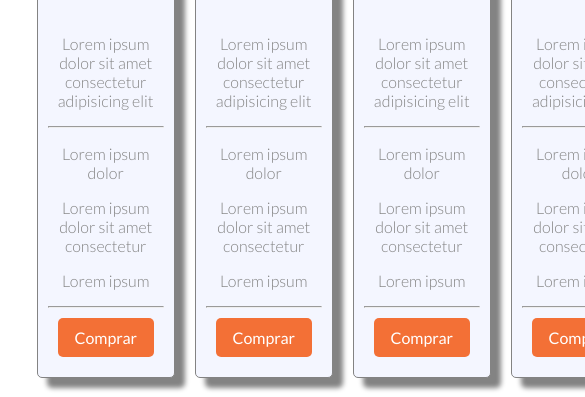
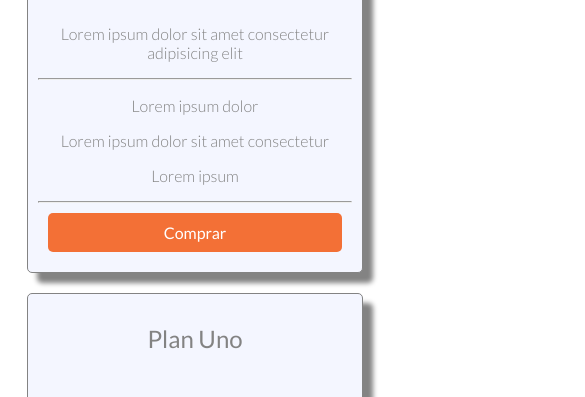
Before and after one commit to nrrf/Course_html_css_intro_bootstrap, a plain HTML site: page section_5/price_table/price-table.html in a window 390 px wide. Shown: the part 204-601 px from the top of the page, 585 px wide, since content can reach past the window. Drawn offline with Linux system fonts and the light colour scheme.

Commit message:
Responsive Table

```diff
--- a/section_5/price_table/price-table.css
+++ b/section_5/price_table/price-table.css
@@ -20,6 +20,8 @@ p {
 .flex {
     display: flex;
     /*para visualizarlo en columnas*/
+    flex-wrap: wrap;
+    /*permite la visualizacion o raprticion de las columnas dependiendo del with */
 }
 
 .texto-centrado {
@@ -30,10 +32,12 @@ p {
     background: #f4f6ff;
     color: #838383;
     border: 1px solid #838383;
-    margin: 10px;
+    margin: 0px auto;
     padding: 10px;
     border-radius: 5px;
     box-shadow: 10px 10px 5px #838383;
+    width: 23%;
+    box-sizing: border-box;
 }
 
 .Precio {
@@ -54,3 +58,17 @@ p {
 .BTN_precio:hover {
     background: #F5530B;
 }
+
+@media (max-width: 1070px) {
+    .Columna {
+        width: 40%;
+        margin-bottom: 20px;
+    }
+}
+
+@media (max-width: 600px) {
+    .Columna {
+        width: 100%;
+        margin-bottom: 20px;
+    }
+}
```
Also changed, not shown: section_5/guide_section5.txt.
